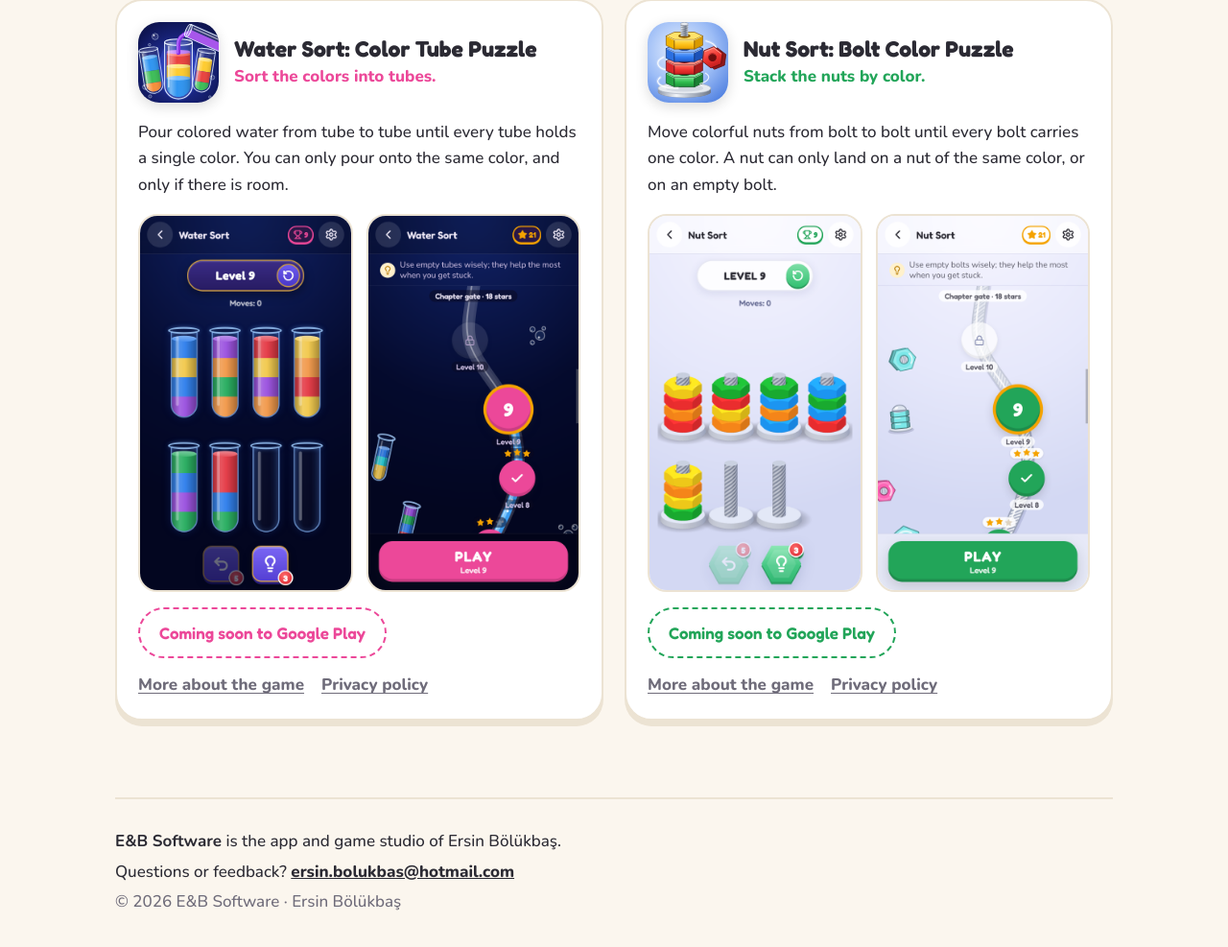
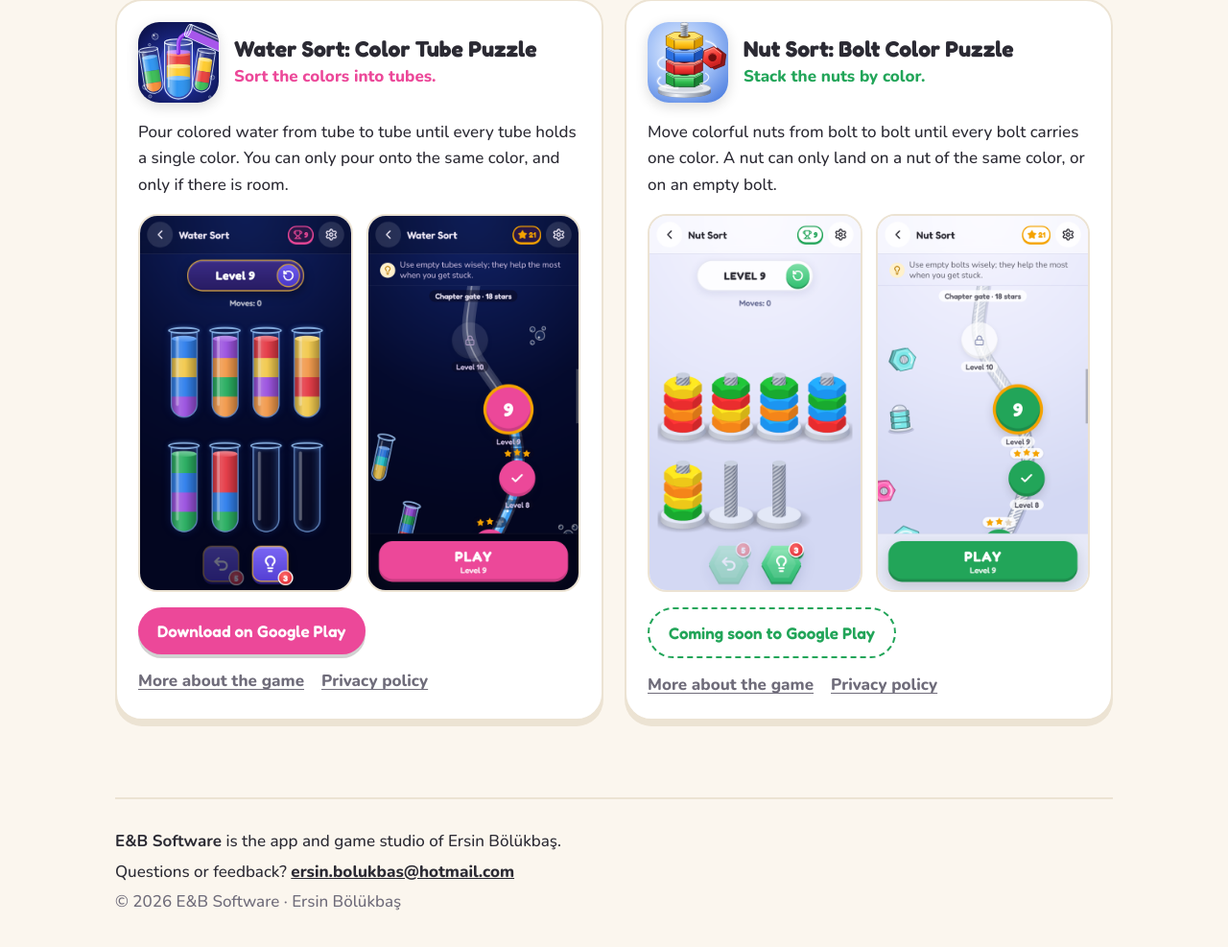
Before and after one commit to ersinbolukbas/ersinbolukbas.github.io, a plain HTML site: page index.html in a window 1280 px wide. Shown: the part 2728-3715 px from the top of the page at 96% size. Drawn offline with Linux system fonts and the light colour scheme.

Commit message:
Google Play link for Water Sort
Co-Authored-By: Claude Opus 5.5 <noreply@anthropic.com>

```diff
--- a/index.html
+++ b/index.html
@@ -90,7 +90,7 @@
         </a>
         <p>Pour colored water from tube to tube until every tube holds a single color. You can only pour onto the same color, and only if there is room.</p>
         <div class="shots"><img class="shot" src="assets/screenshots/su-game.png" width="1080" height="1920" loading="lazy" alt="Water Sort screenshot"><img class="shot" src="assets/screenshots/su-map.png" width="1080" height="1920" loading="lazy" alt="Water Sort screenshot"></div>
-        <div class="card-actions"><span class="store-btn soon">Coming soon to Google Play</span></div>
+        <div class="card-actions"><a class="store-btn" href="https://play.google.com/store/apps/details?id=com.ebsoftware.watersort">Download on Google Play</a></div>
         <div class="card-actions"><a class="text-link" href="water-sort/">More about the game</a><a class="text-link" href="water-sort/privacy/">Privacy policy</a></div>
       </article>
       <article class="game-card" style="--accent: #22A559">
```
Also changed, not shown: water-sort/index.html (+1 -1 lines).
